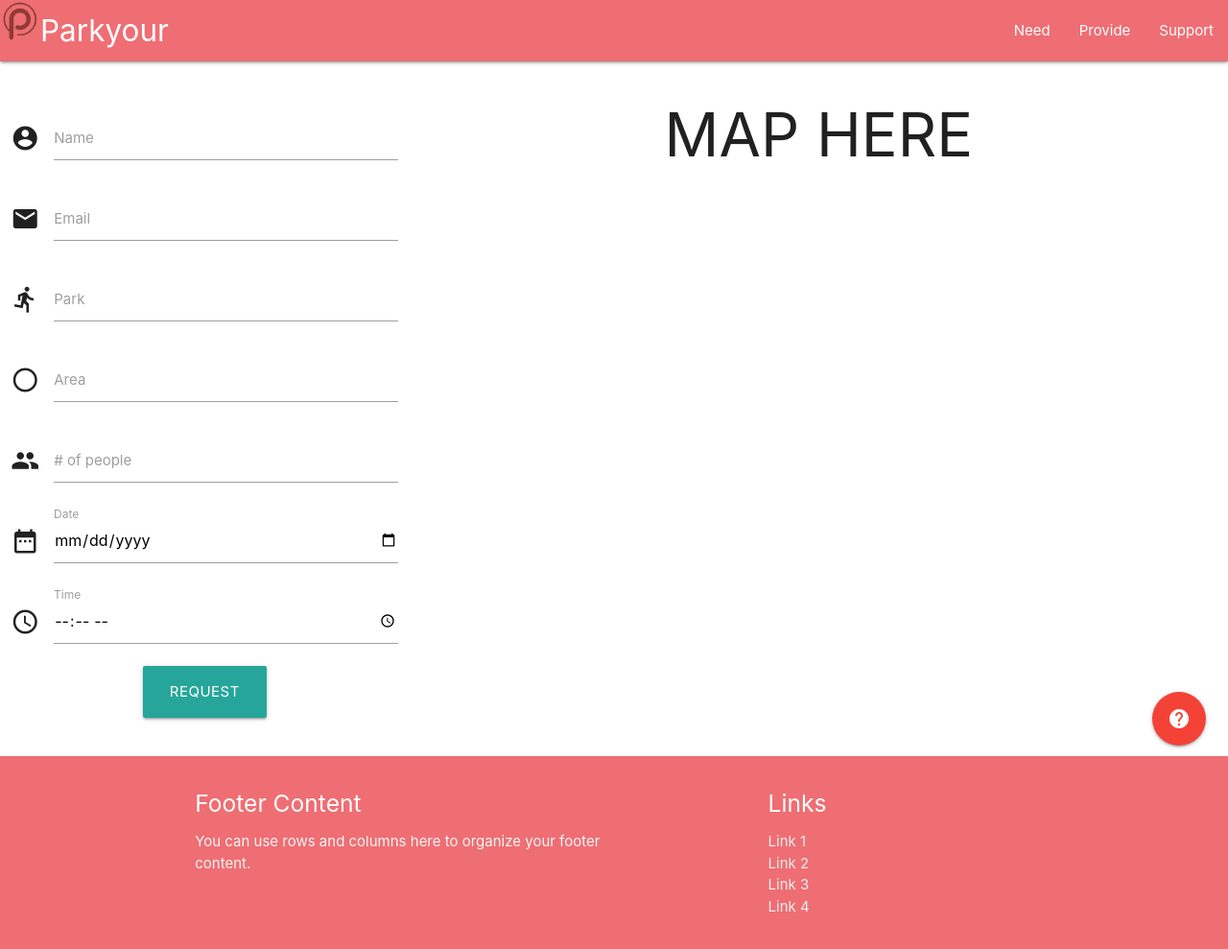
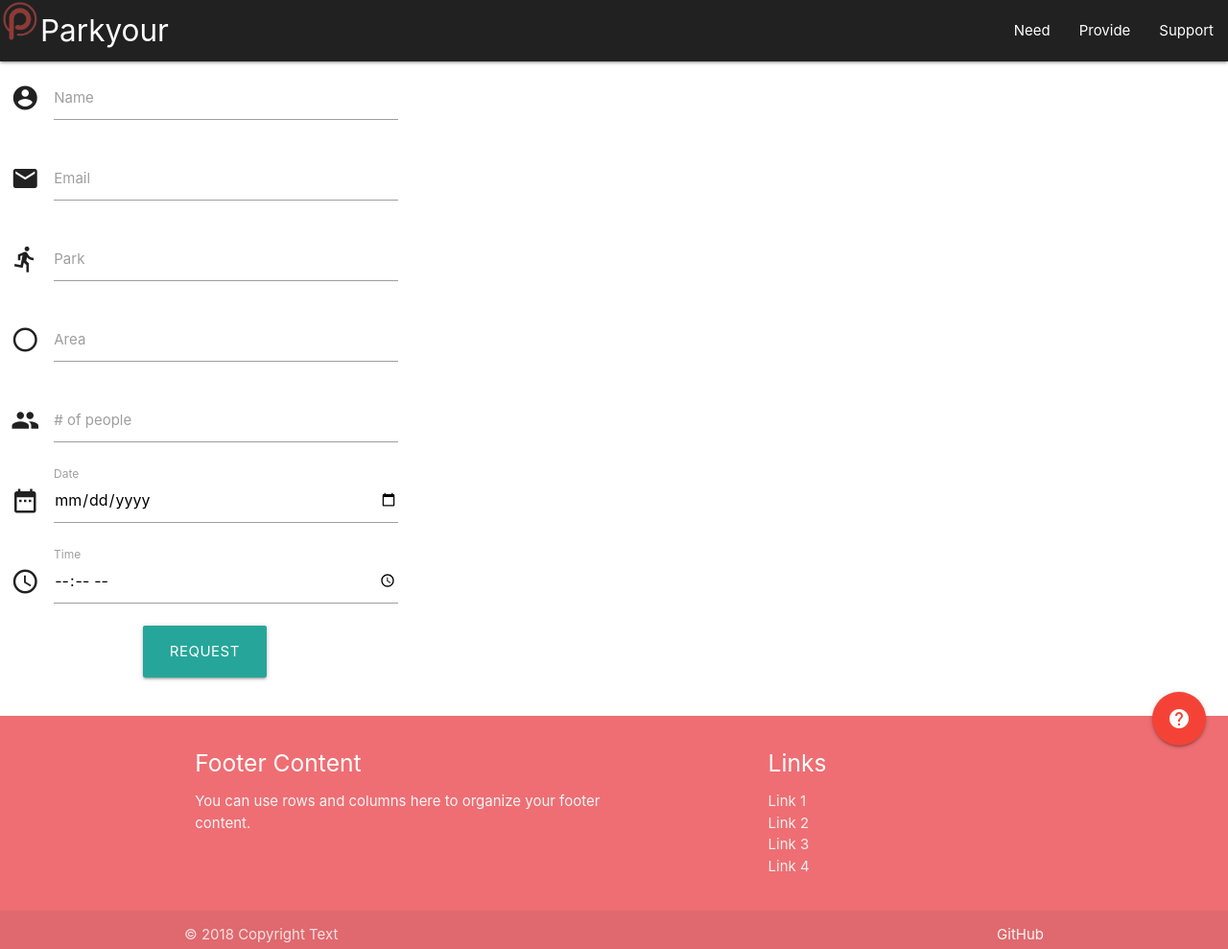
Before and after one commit to popoway/parkyour, a plain HTML site: page need.html in a window 1280 px wide. Shown: the top 989 px of the page at 96% size. Drawn offline with nearby package versions, Linux system fonts and the light colour scheme; some packages are replaced by stand-ins of ours.

Commit message:
map positioning

```diff
--- a/need.html
+++ b/need.html
@@ -24,20 +24,13 @@
     <meta name="format-detection" content="telephone=no">
     <link rel="apple-touch-icon" sizes="192x192" href="assets/touchicon.png">
 
-    <style>
-      #map {
-        height: 400px;
-        width: inherit;
-       }
-    </style>
-
   </head>
 
   <body>
     <!-- navbar -->
     <div class="navbar-fixed">
       <nav>
-        <div class="nav-wrapper">
+        <div class="nav-wrapper grey darken-4">
           <a href="#!" class="brand-logo"><img src="assets/favicon.png" height="42" width="42">Parkyour</a>
           <ul id="nav-mobile" class="right hide-on-med-and-down">
             <li><a href="#">Need</a></li>
@@ -110,9 +103,7 @@
           </div>
         </div>
       </form>
-      <div class="l8 s12 m12">
-        <h1 class="center-align">MAP HERE</h1>
-        <div id="map"></div>
+      <div class="l8 s12 m12" id="map">
       </div>
 
     </div>
--- a/src/css/main.css
+++ b/src/css/main.css
@@ -0,0 +1,5 @@
+#map {
+  height: 600px;
+  width: inherit;
+  padding: 5% 5% 0 5%;
+ }
```
